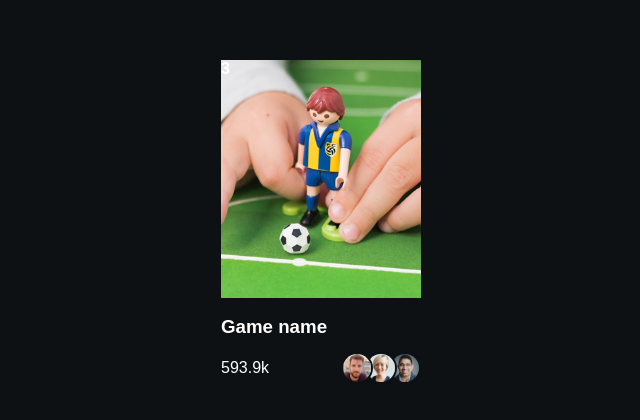
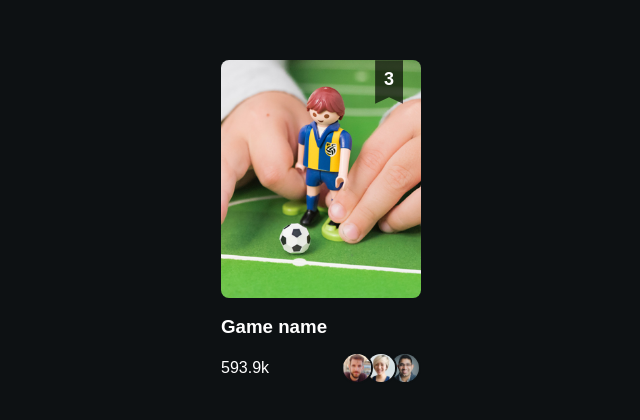
Before and after one commit to Byron2016/aaa_prueba, a website: page public/index_animatedCard.html in a window 1280 px wide. Shown: the part 186-606 px from the top of the page, without its empty margins (319-959 px from the left). Drawn offline with Linux system fonts and the light colour scheme.

Commit message:
09_TarjetaAnimada_RankFormayRedondeadoFrontImg_26.57

```diff
--- a/public/index_animatedCard.html
+++ b/public/index_animatedCard.html
@@ -19,7 +19,7 @@
   <div class="game">
     <div class="rank">3</div>
     <div class="front">
-      <img src="./img/animatedCard/game-cover.jpg" alt="">
+      <img class="thumbnail" src="./img/animatedCard/game-cover.jpg" alt="">
       <h3 class="name">Game name</h3>
       <div class="stats">
         <p class="viewers">593.9k</p>
--- a/src/sass/animatedCard/animatedmain.scss
+++ b/src/sass/animatedCard/animatedmain.scss
@@ -10,6 +10,8 @@
   --clr-accent: rgb(222,53,0);
   --clr-accent-dark: rgb(163,28,0);
   --lcr-secondary: rgb(0,63,163);
+
+  --br: .5em;
 }
 
 body {
@@ -50,11 +52,20 @@ img {
 
 .rank {
   position: absolute;
+  top: 0;
+  right: 1em;
   font-weight: bold;
+  font-size: 1.123rem;
+  background: rgba(0,0,0,.65);
+  padding: .5em .5em .75em;
+  clip-path: polygon(100% 0%, 100% 100%, 50% 85%, 0 100%, 0 0); //bennettfeely.com/clippy/
 
 }
 
 .front {
+  .thumbnail {
+    border-radius: var(--br);
+  }
   .name {
     //text-align: center;
     margin: 0.75em 0;
```
Also changed, not shown: src/sass/animatedCard/animatedmain.css, 1 other file.
